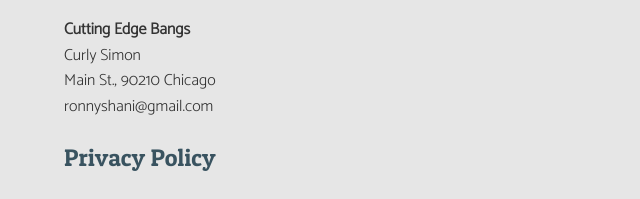
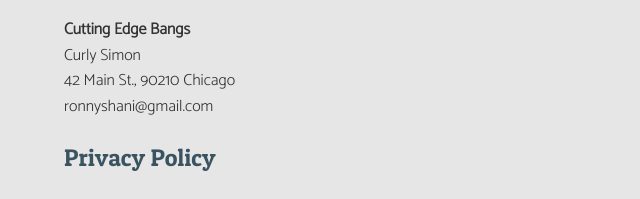
Before and after one commit to ironnysh/mighty, an Eleventy site: page src/imprint.md in a window 1280 px wide. Shown: the part 733-932 px from the top of the page, 0-640 px from the left. Built offline with nearby package versions, Linux system fonts and the light colour scheme; Eleventy itself is replaced by a stand-in of ours; files that its build step writes are made by us from their sources.

Commit message:
Fix imprint street_number reference

```diff
--- a/src/imprint.md
+++ b/src/imprint.md
@@ -12,7 +12,7 @@ layout: default
 
 {{ settings.author }}
 
-{{ settings.contact.address.street\_number }} {{ settings.contact.address.street }}, {{ settings.contact.address.postcode }} {{ settings.contact.address.city }}
+{{ settings.contact.address.street_number }} {{ settings.contact.address.street }}, {{ settings.contact.address.postcode }} {{ settings.contact.address.city }}
 
 {% endif %}
 
```
